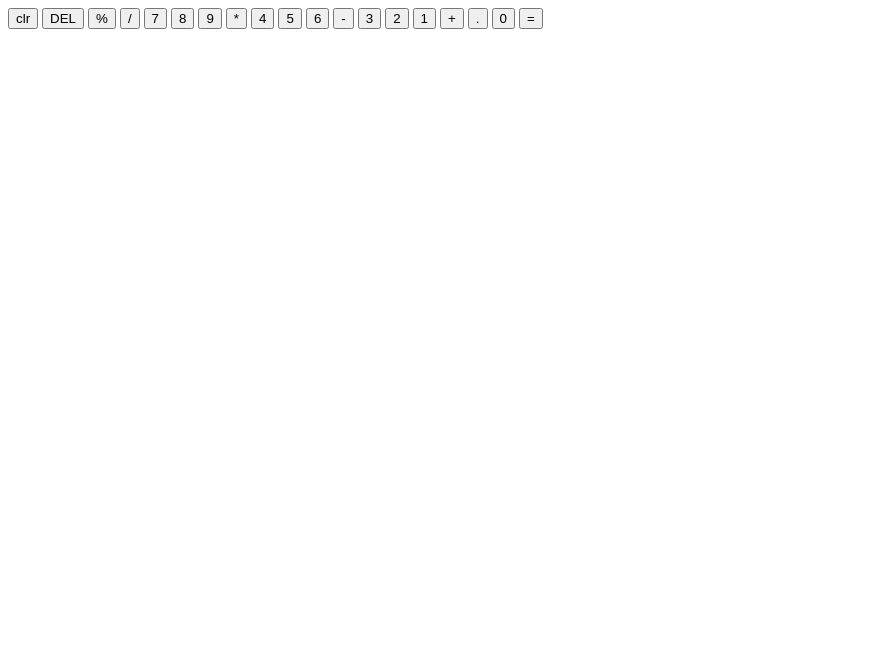
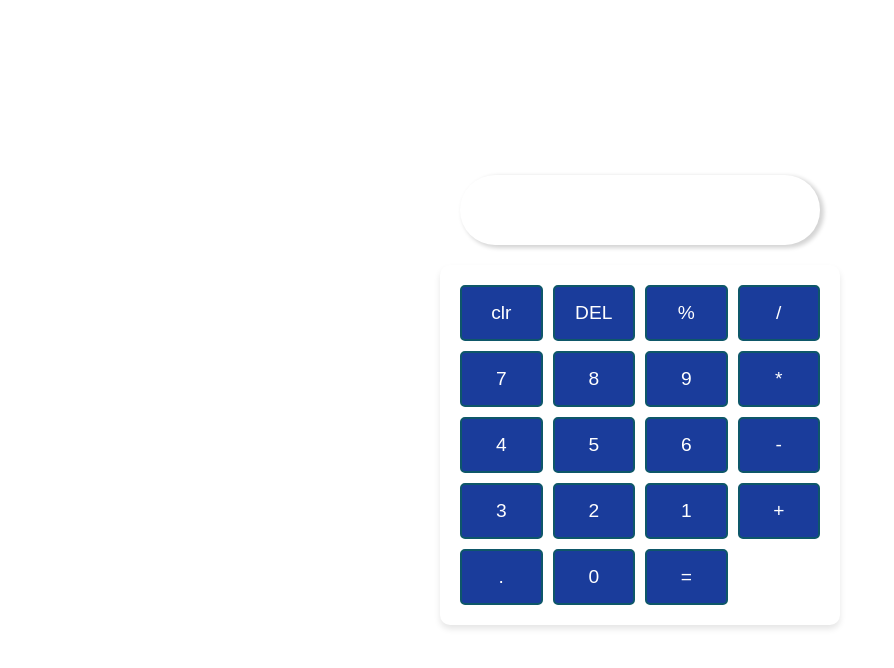
Before and after one commit to odilonskt/calculadora-em-POO, a plain HTML site: page index.html in a window 1280 px wide. Shown: the whole page, without its empty margins (0-894 px from the left). Drawn offline with Linux system fonts and the light colour scheme.

Commit message:
adicionar estilização

```diff
--- a/index.html
+++ b/index.html
@@ -4,6 +4,8 @@
     <meta charset="UTF-8">
     <meta name="viewport" content="width=device-width, initial-scale=1.0">
     <title>Document</title>
+    <link rel="stylesheet" href="style.css">
+    <link rel="stylesheet" href="reset.css">
 </head>
 <body>
     <main class="principal">
--- /dev/null
+++ b/style.css
@@ -0,0 +1,73 @@
+:root {
+    --btn-bg: #1a3c9b;
+    --btn-color: white;
+    --btn-border: #0e5769;
+}
+*{
+    padding: 0;
+    margin: 0;
+    box-sizing: border-box;
+}
+
+
+body{
+    width: 100vw;
+    height: 100vh;
+    display: flex;
+    justify-content: center;
+    align-items: center;
+}
+
+.principal__sessaoum{
+    margin:0px auto 20px;
+
+    text-align: end;
+    align-items: center;
+    height: 70px;
+    border-radius: 40px;
+    box-shadow: 3px 2px 4px 1px rgba(0, 0, 0, 0.171);
+    padding: 20px;
+    font-size: 2rem;
+    width: 360px;
+}
+
+.principal{
+    display: flex;
+    flex-direction: column;
+    width: 100%;
+
+}
+
+.principal__sessaodois {
+    display: grid;
+    gap: 10px;
+    grid-template-columns: repeat(auto-fit, minmax(80px, 1fr)); /* Aumentado o min para melhor distribuição */
+    width: 100%; /* Use toda a largura disponível */
+    max-width: 400px;
+    margin: 0 auto; /* Centraliza o grid horizontalmente */
+    padding: 20px; /* Adiciona preenchimento para melhorar o espaçamento interno */
+    box-shadow: 0px 4px 6px rgba(0, 0, 0, 0.1); /* Adiciona uma sombra suave para destacar */
+    border-radius: 10px; /* Arredonda os cantos */
+    background-color: #ffffff; /* Fundo branco para contraste */
+}
+
+
+.sessaodois__botoes{
+    background-color: var(--btn-bg);
+    color: var(--btn-color);
+    border: 2px solid var(--btn-border);
+    border-radius: 5px;
+    padding: 15px;
+    text-align: center;
+    font-size: 1.2rem;
+    cursor: pointer;
+    transition: background-color 0.3s, transform 0.1s
+}
+
+.sessaodois__botoes:hover{
+    background-color: var(--btn-border);
+}
+
+.sessaodois__botoes:active{
+    transform: scale(0.95);
+}
```
